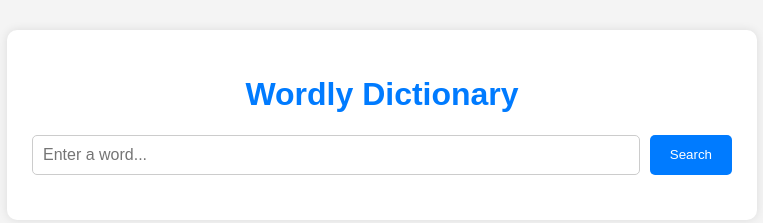
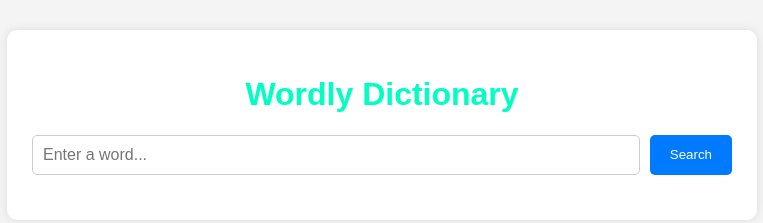
Before and after one commit to Fidellelei/SPA-Wordly-app, a plain HTML site: page index.html in a window 1280 px wide. Shown: the whole page, without its empty margins (258-1021 px from the left). Drawn offline with Linux system fonts and the light colour scheme.

```diff
--- a/style.css
+++ b/style.css
@@ -16,7 +16,7 @@
 
 h1{
     text-align:center;
-    color:#007bff;
+    color:#00ffc3;
 }
 
 form{
```
Also changed, not shown: index.html (+1 -4 lines), package.json (deleted, +0 -18 lines), wordly.test.js (deleted), 1 other file.
